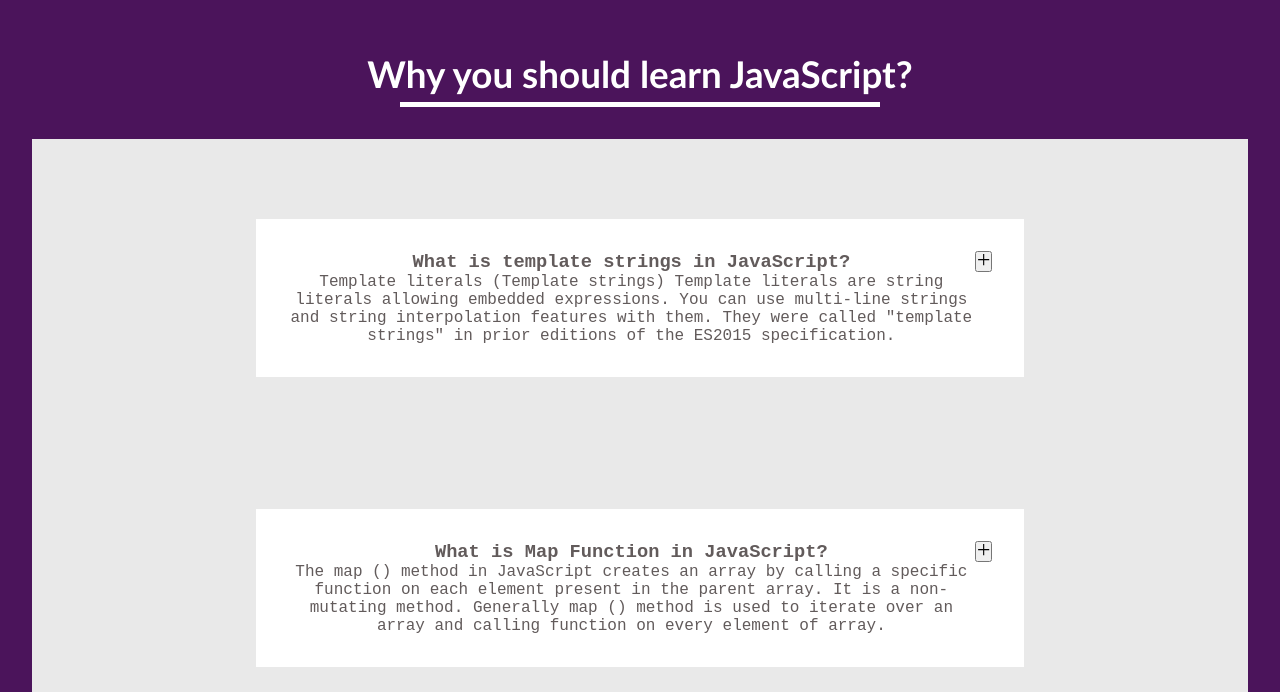
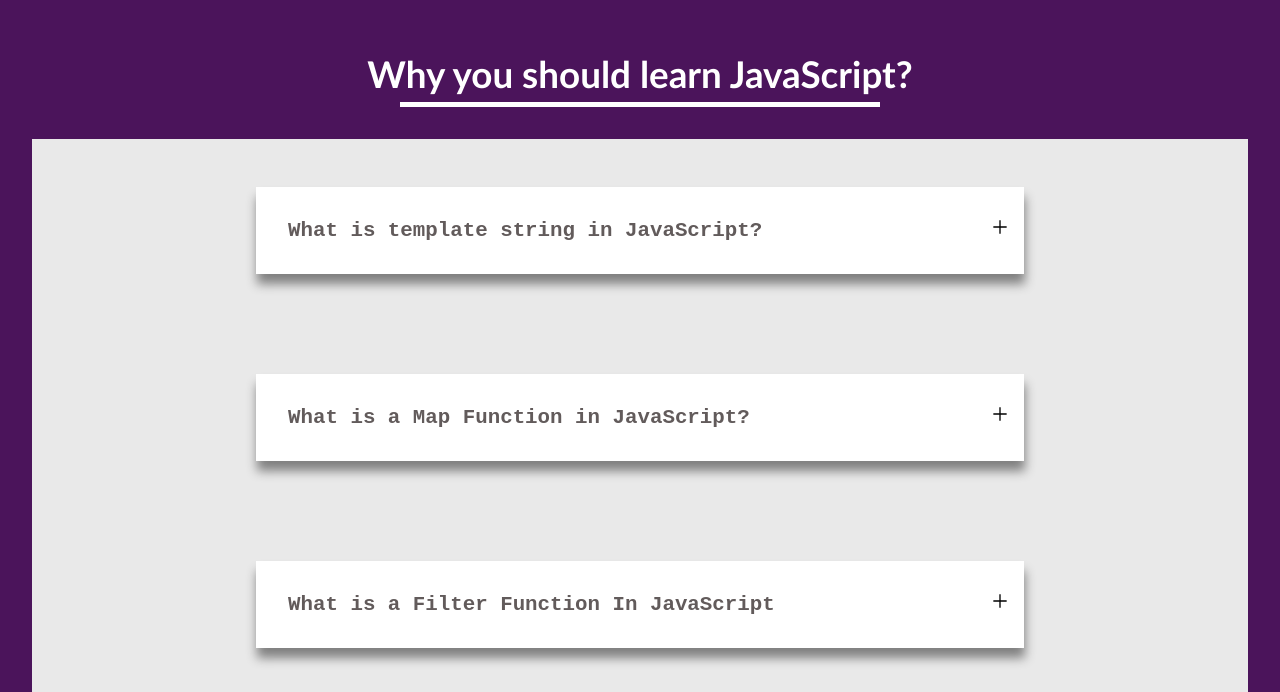
Before and after one commit to Kripu77/Accordion-project, a React (Create React App) app in the folder accordion-pro/: page / in a window 1280 px wide. Shown: the part 108-800 px from the top of the page. Built offline with nearby package versions, Linux system fonts and the light colour scheme.

Commit message:
Completed Project
Always remember to separate the components when we are adding some toggling functionality once mapping is done. If not once we click the toggle button entire components will get re-rendered

```diff
--- a/accordion-pro/src/CSS/style.css
+++ b/accordion-pro/src/CSS/style.css
@@ -17,6 +17,7 @@ body{
    background-color: rgb(233, 233, 233);
    margin: 2rem auto 0 auto;
    font-family: monospace;
+ margin-bottom: 7rem;
 
 
 }
@@ -42,10 +43,11 @@ body{
   padding: 2rem;
     margin: 20px;
     width: 60vw;
-    margin-top: 3rem;
+    margin-top: 1rem;
     margin-left:auto;
     margin-right: auto;
     display: flex;
+    box-shadow: 1px 10px 10px gray;
 
 
 
@@ -58,6 +60,7 @@ position: relative;
 padding: 2rem;
 
 
+
  }
 
  .body-title{
@@ -66,8 +69,9 @@ padding: 2rem;
  .info{
      font-size: 1.3rem;
      letter-spacing: 0.1rem;
-     margin: 20px 100px 0 0;
+     margin: 2rem 100px 0 0;
      padding: 0.3rem 0.4rem;
+     text-align:justify;
 
  }
 
@@ -79,9 +83,16 @@ font-size: 4rem;
  border:none;
  margin-top:auto;
  margin-bottom: auto;
- margin-left: 60%
+ margin-left: 60%;
+
 
  }
  .check{
-     display: flex;
+     background-color: transparent;
+     outline: none;
+     border: none;
+    font-size: 1rem;
+    color: aqua;
+    position: absolute;
+    left: 75vw;
  }
--- a/accordion-pro/src/Components/SingleAcco.js
+++ b/accordion-pro/src/Components/SingleAcco.js
@@ -6,12 +6,12 @@ const SingleAcco = ({id, info, title}) => {
        <article>
 
            <section className="item-container">
-               <section>
-               <h3>{title}</h3>
-               <p>{info}</p>
+               <section className="details">
+               <h3 className="body-title">{title}</h3>
+               <p>{isClicked? <p className="info"> {info} </p> : "" }</p>
                </section>
                <section>
-                   <button>{isClicked?<GrClose/> : <GrAdd/>}</button>
+                   <button className="check" onClick={()=>setIsClicked(!isClicked)}>{isClicked?<GrClose/> : <GrAdd/>}</button>
                </section>
                 </section>
        </article>
--- a/accordion-pro/src/Components/data.js
+++ b/accordion-pro/src/Components/data.js
@@ -1,19 +1,19 @@
 const questions = [
  {
     id: 1,
-    title: 'What is template strings in JavaScript?',
+    title: 'What is template string in JavaScript?',
     info:
       'Template literals (Template strings) Template literals are string literals allowing embedded expressions. You can use multi-line strings and string interpolation features with them. They were called "template strings" in prior editions of the ES2015 specification.',
   },
   {
     id: 2,
-    title: 'What is Map Function in JavaScript?',
+    title: 'What is a Map Function in JavaScript?',
     info:
       'The map () method in JavaScript creates an array by calling a specific function on each element present in the parent array. It is a non-mutating method. Generally map () method is used to iterate over an array and calling function on every element of array.',
   },
   {
     id: 3,
-    title: 'What is Filter Function In JavaScript',
+    title: 'What is a Filter Function In JavaScript',
     info:
       'Using the filter method, we are able to retrieve values that meet certain criteria and add them to a new array. The filter method uses the following syntax: This code defines an array called “newArr” based on the contents of the “oldArr” array. Our callback function returns a value to the new array if a condition is met.',
   },
@@ -25,7 +25,7 @@ const questions = [
   },
   {
     id: 5,
-    title: 'Why learn JavaScript?',
+    title: 'Why you should learn JavaScript?',
     info:
       'JavaScript is, without question, the default language of the internet. You need to look no further than your browser for proof since JavaScript was most likely used to develop it. Since browsers are a necessary part of any user’s online experience, it’s easy to see why JavaScript is so significant.',
   },
```
